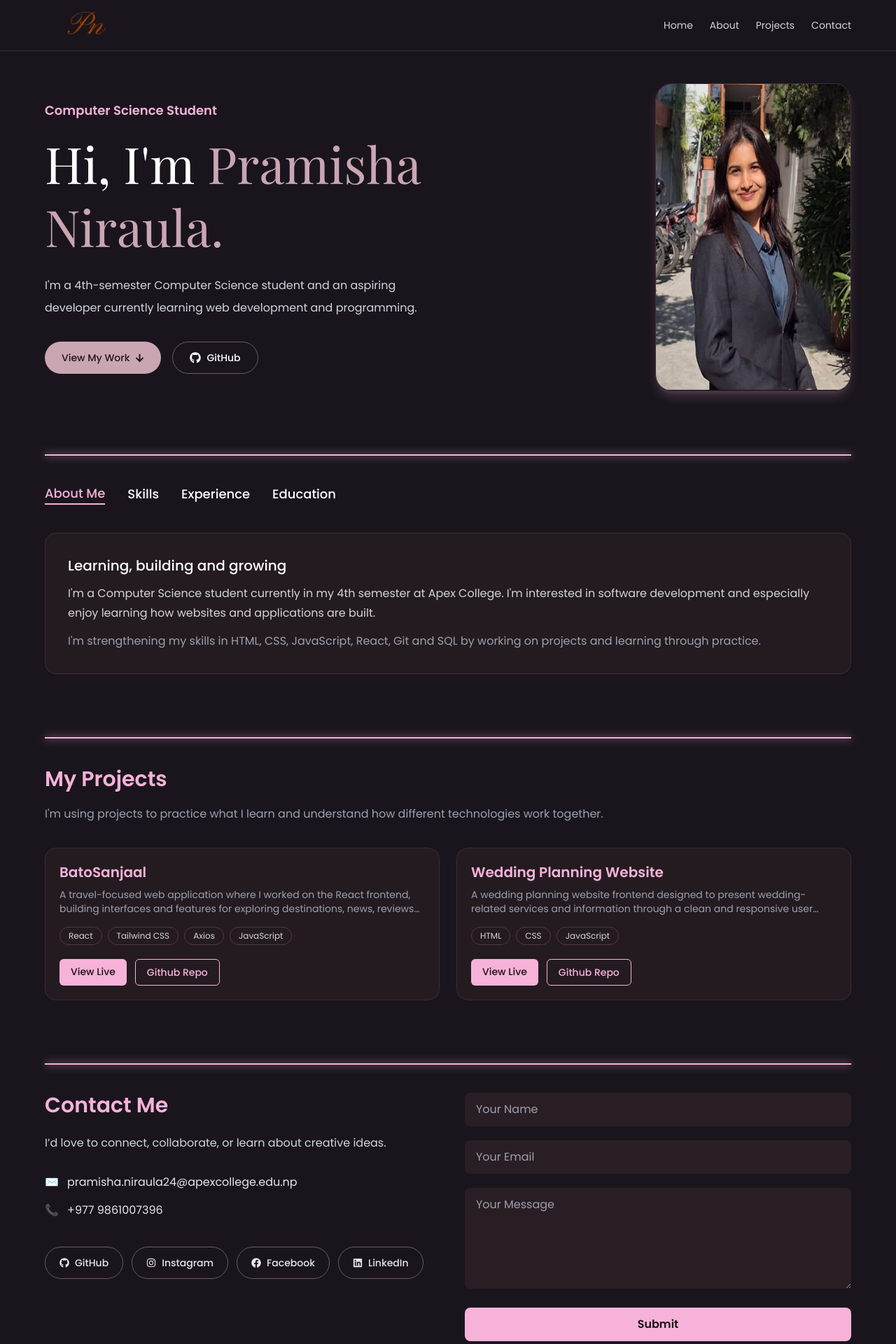
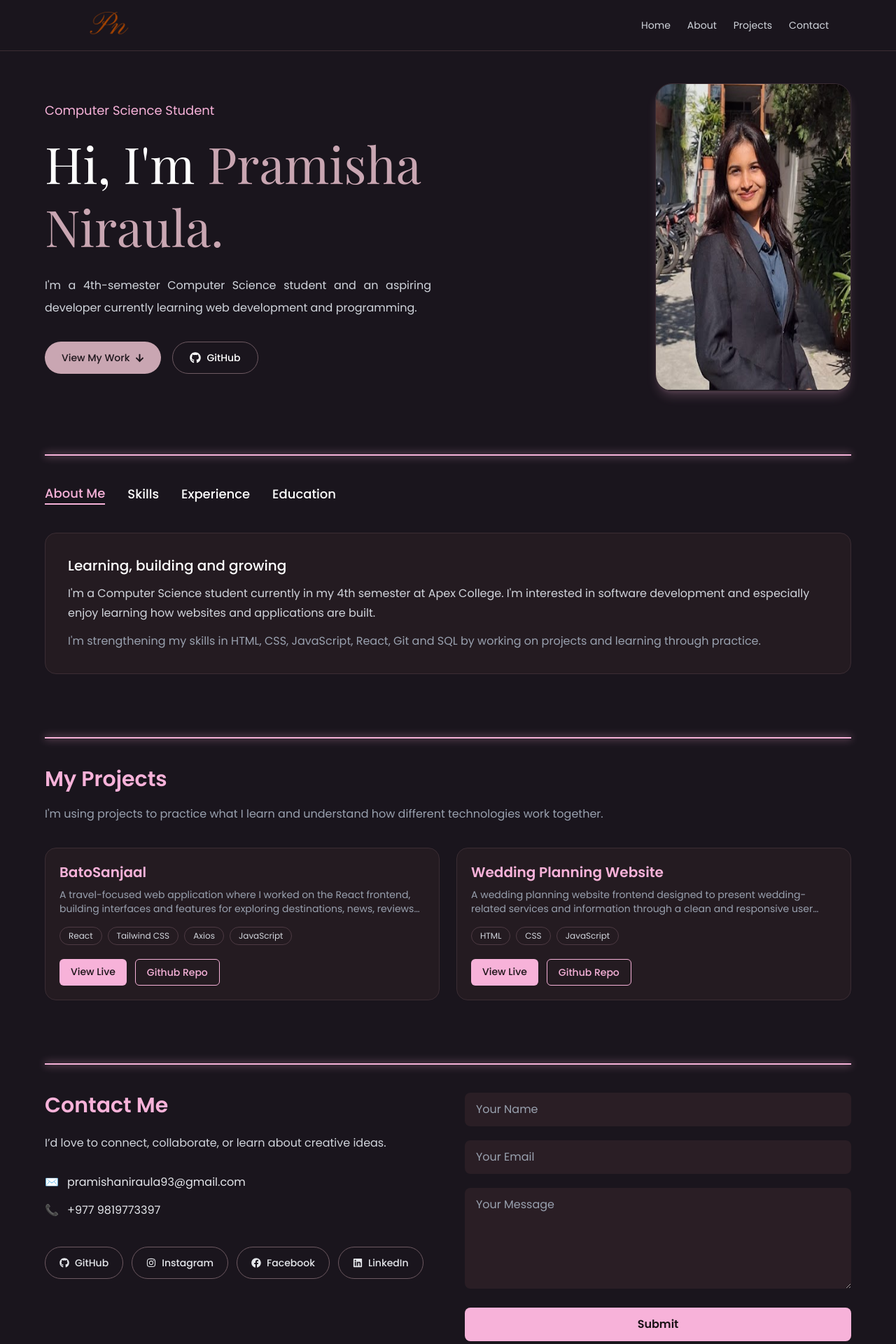
Before and after one commit to pramishaniraula/Portfolio, a React (Vite) app: page / in a window 1280 px wide. Shown: the top 1920 px of the page at 70% size. Built offline with nearby package versions, Linux system fonts and the light colour scheme.

Commit message:
fix:change in css

```diff
--- a/index.html
+++ b/index.html
@@ -3,7 +3,7 @@
   <head>
     <meta charset="UTF-8" />
     <link rel="icon" type="image/png" href="/favicon.png" />
-    <meta content="width=device-width, initial-scale=1.0" />
+    <meta name="viewport" content="width=device-width, initial-scale=1.0" />
     <title>Pramisha Niraula</title>
     <meta name="description" content="Computer Science student and aspiring developer portfolio" />
     <meta property="og:title" content="Pramisha Niraula Portfolio" />
--- a/src/components/Contact.jsx
+++ b/src/components/Contact.jsx
@@ -46,10 +46,10 @@ function Contact() {
 
           <div className="space-y-4">
             <p className="flex items-center gap-3 text-[#f7b2d9]">
-              ✉️ <span className="text-gray-200">pramisha.niraula24@apexcollege.edu.np</span>
+              ✉️ <span className="text-gray-200">pramishaniraula93@gmail.com</span>
             </p>
             <p className="flex items-center gap-3 text-[#f7b2d9]">
-              📞 <span className="text-gray-200">+977 9861007396</span>
+              📞 <span className="text-gray-200">+977 9819773397</span>
             </p>
           </div>
 
--- a/src/components/Hero.jsx
+++ b/src/components/Hero.jsx
@@ -7,7 +7,7 @@ function Hero() {
       <div className="mx-auto grid max-w-6xl items-center mt-4 gap-12 md:grid-cols-2">
         {/* Text */}
         <div>
-          <p className="mb-4 text-lg font-semibold text-[#f7b2d9]">
+          <p className="mb-4 text-lg text-[#f7b2d9]">
             Computer Science Student
           </p>
 
@@ -18,7 +18,7 @@ function Hero() {
             </span>
           </h1>
 
-          <p className="mt-6 max-w-xl leading-8 text-gray-300">
+          <p className="mt-6 max-w-xl leading-8 text-gray-300 text-justify">
             I'm a 4th-semester Computer Science student and an aspiring
             developer currently learning web development and programming.
           </p>
--- a/src/components/Navbar.jsx
+++ b/src/components/Navbar.jsx
@@ -1,5 +1,12 @@
+import React, { useState } from "react";
+import {
+FaBars,
+FaTimes
+} from "react-icons/fa";
 import pramishaLogo from "../assets/logo.png";
+import { NavLink, Link } from "react-router-dom";
 function Navbar() {
+  const [menuOpen,setMenuOpen] =useState(false);
   const navLinks = [
     { name: "Home", link: "#home" },
     { name: "About", link: "#about" },
@@ -9,12 +16,12 @@ function Navbar() {
 
   return (
     <nav className="sticky top-0 z-50 border-b border-[#3b2d34] bg-[#1a151d]">
-      <div className="mx-auto flex max-w-6xl items-center justify-between py-4">
+      <div className="hidden md:flex mx-auto max-w-6xl items-center justify-between py-4 sm:px-6 lg:px-8">
 
         {/* Logo */}
         <a href="/" className="cursor-pointer">
           <img
-            src={pramishaLogo} // import your logo at the top:
+            src={pramishaLogo}
             alt="Pramisha Logo"
             className="w-30 h-10 object-contain"
           />
@@ -31,8 +38,35 @@ function Navbar() {
             </a>
           ))}
         </div>
+        <button className="md:hidden ml-auto text-2xl text-slate-700 p-1"
+          onClick={()=> setMenuOpen(!menuOpen)}
+        >
+          {menuOpen? <FaTimes/> : <FaBars/>}
+        </button>
+      </div>
+      {menuOpen && (
+        <div className="md:hidden absolute top-14 left-0 w-full bg-white shadow-lg p-4 space-y-1">
+          <a href="/" className="cursor-pointer">
+          <img
+            src={pramishaLogo}
+            alt="Pramisha Logo"
+            className="w-30 h-10 object-contain"
+          />
+        </a>
 
-      </div>
+        <div className="flex items-center gap-3 px-4 py-2.5">
+          {navLinks.map((item) => (
+            <a
+              key={item.name}
+              href={item.link}
+              className="cursor-pointer text-sm text-gray-300 transition hover:text-[#c9a6b2]"
+            >
+              {item.name}
+            </a>
+          ))}
+        </div>
+        </div>
+      )}
     </nav>
   );
 }
```
